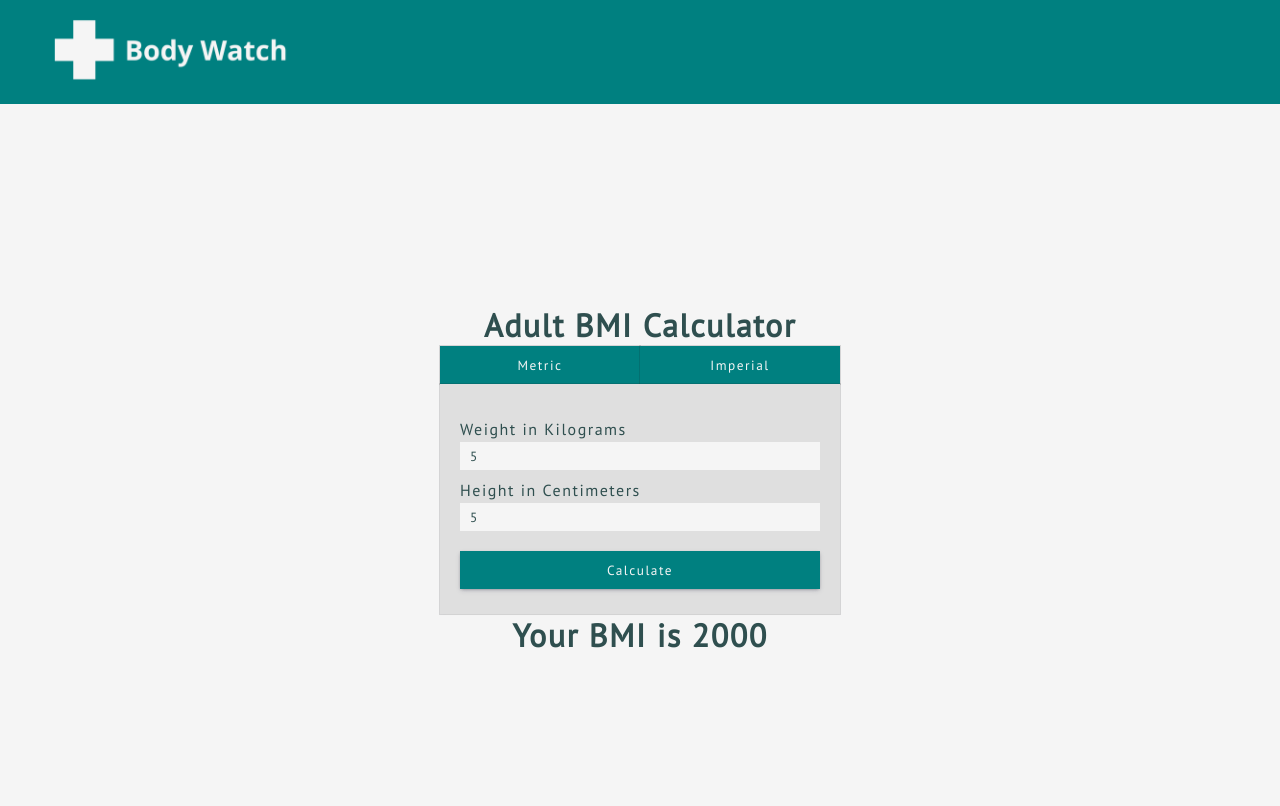
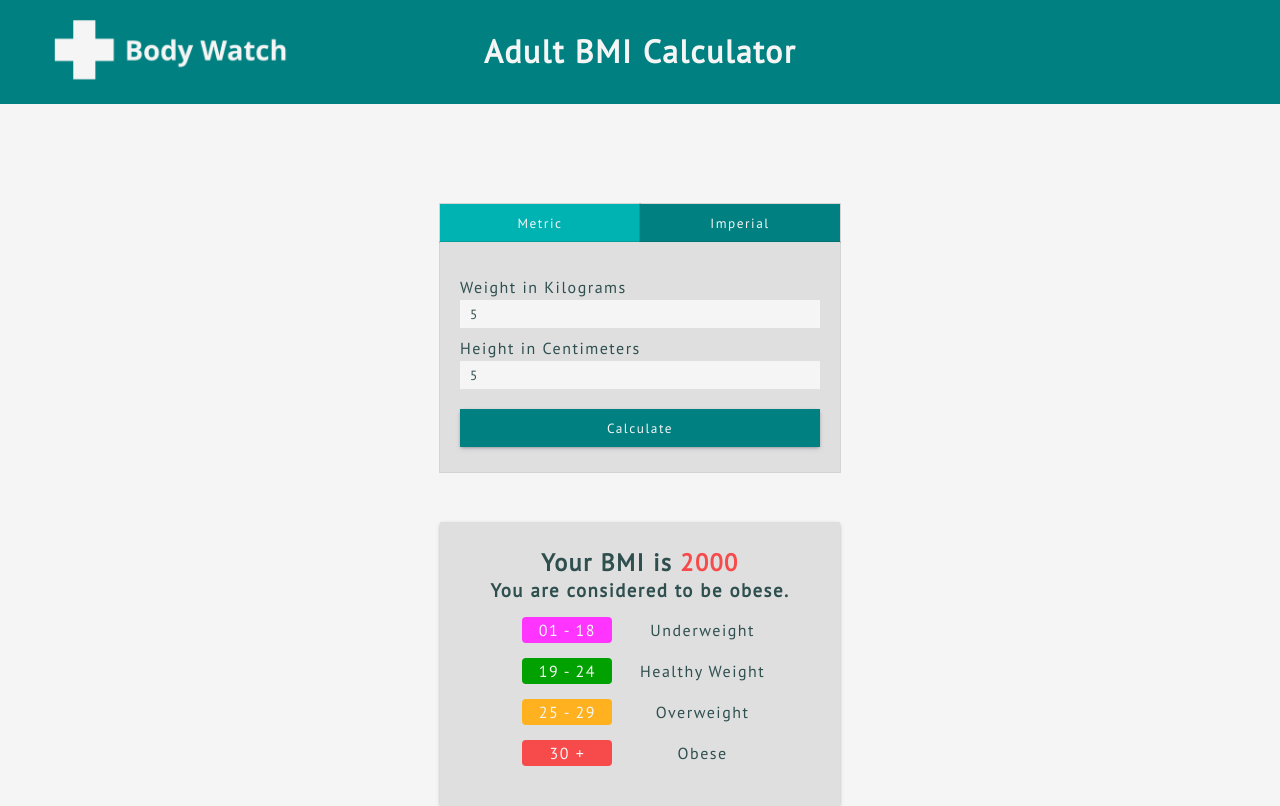
Before and after one commit to shayanabedi98/bmi-calculator-react, a React (Vite) app: page / in a window 1280 px wide. Both pictures are taken after typing "5", "5" into the empty fields and a click on the button "Calculate". Built offline with nearby package versions, Linux system fonts and the light colour scheme.

Commit message:
Added and styled results component, moved title to navbar

```diff
--- a/public/css/_variables.scss
+++ b/public/css/_variables.scss
@@ -9,3 +9,4 @@ $font-weight: (
   "regular": 400,
   "bold": 700,
 );
+$card-width: 400px;
--- a/public/css/main.css
+++ b/public/css/main.css
@@ -15,11 +15,24 @@
   cursor: pointer;
   transition: all 0.1s ease-in;
 }
-.grid-container .input-container form button:hover, .grid-container .systems button:hover {
-  background-color: #00b3b3;
-}
 .grid-container .input-container form button:active, .grid-container .systems button:active {
   box-shadow: none;
+}
+
+.grid-container .results-chart .obese, .grid-container .results-chart .over, .grid-container .results-chart .healthy, .grid-container .results-chart .under {
+  display: grid;
+  place-items: center;
+  grid-template-columns: 1fr 1fr;
+  width: 100%;
+  margin: 15px 0;
+}
+
+.grid-container .results-chart .obese span, .grid-container .results-chart .over span, .grid-container .results-chart .healthy span, .grid-container .results-chart .under span {
+  color: #F5F5F5;
+  padding: 3px;
+  border-radius: 4px;
+  margin-right: 20px;
+  width: 90px !important;
 }
 
 body {
@@ -28,20 +41,26 @@ body {
 
 .navbar {
   background-color: #008080;
+  justify-items: start;
 }
 .navbar img {
   height: 100px;
   position: relative;
   left: 50px;
 }
+.navbar h1 {
+  position: absolute;
+  left: 0;
+  right: 0;
+  top: 30px;
+  text-align: center;
+  color: #F5F5F5;
+}
 
 .grid-container {
-  margin-top: 200px;
+  margin-top: 100px;
   display: grid;
   place-items: center;
-}
-.grid-container h1 {
-  font-weight: weight(bold);
 }
 .grid-container .systems {
   display: grid;
@@ -52,6 +71,9 @@ body {
 .grid-container .systems button {
   width: 100%;
   box-shadow: rgba(0, 0, 0, 0.02) 0px 1px 3px 0px, rgba(27, 31, 35, 0.15) 0px 0px 0px 1px;
+}
+.grid-container .systems button:hover {
+  background-color: #004d4d !important;
 }
 .grid-container .input-container {
   background-color: #dfdfdf;
@@ -82,4 +104,29 @@ body {
 .grid-container .input-container form button {
   box-shadow: rgba(50, 50, 93, 0.25) 0px 2px 5px -1px, rgba(0, 0, 0, 0.3) 0px 1px 3px -1px;
   margin-top: 20px;
+}
+.grid-container .results {
+  margin-top: 50px;
+  background-color: #dfdfdf;
+  box-shadow: rgba(50, 50, 93, 0.25) 0px 2px 5px -1px, rgba(0, 0, 0, 0.3) 0px 1px 3px -1px;
+  padding: 25px;
+  text-align: center;
+  width: 400px;
+}
+.grid-container .results-chart {
+  display: grid;
+  place-items: center;
+  width: 100%;
+}
+.grid-container .results-chart .under span {
+  background-color: rgb(255, 52, 255);
+}
+.grid-container .results-chart .healthy span {
+  background-color: rgb(0, 161, 0);
+}
+.grid-container .results-chart .over span {
+  background-color: rgb(255, 177, 32);
+}
+.grid-container .results-chart .obese span {
+  background-color: rgb(247, 75, 75);
 }/*# sourceMappingURL=main.css.map */
--- a/public/css/main.scss
+++ b/public/css/main.scss
@@ -1,5 +1,10 @@
 @import "./resets";
 @import "./variables";
+
+@mixin gridCenter {
+  display: grid;
+  place-items: center;
+}
 
 %button-shared {
   background-color: $primary-color;
@@ -9,18 +14,24 @@
   cursor: pointer;
   transition: all 0.1s ease-in;
 
-  &:hover {
-    background-color: lighten($primary-color, 10%);
-  }
-
   &:active {
     box-shadow: none;
   }
 }
 
-@mixin gridCenter {
-  display: grid;
-  place-items: center;
+%weight-shared {
+  @include gridCenter();
+  grid-template-columns: 1fr 1fr;
+  width: 100%;
+  margin: 15px 0;
+}
+
+%weight-span-shared {
+  color: $background-color;
+  padding: 3px;
+  border-radius: 4px;
+  margin-right: 20px;
+  width: 90px !important;
 }
 
 // @mixin mobile {
@@ -35,38 +46,48 @@ body {
 
 .navbar {
   background-color: $primary-color;
+  justify-items: start;
 
   img {
     height: 100px;
     position: relative;
     left: 50px;
   }
+
+  h1 {
+    position: absolute;
+    left: 0;
+    right: 0;
+    top: 30px;
+    text-align: center;
+    color: $background-color;
+  }
 }
 
 .grid-container {
-  margin-top: 200px;
+  margin-top: 100px;
   @include gridCenter;
-
-  h1 {
-    font-weight: weight(bold);
-  }
 
   .systems {
     @include gridCenter;
     grid-template-columns: 1fr 1fr;
-    width: 400px;
+    width: $card-width;
 
     button {
       @extend %button-shared;
       width: 100%;
       box-shadow: rgba(0, 0, 0, 0.02) 0px 1px 3px 0px,
-      rgba(27, 31, 35, 0.15) 0px 0px 0px 1px;
+        rgba(27, 31, 35, 0.15) 0px 0px 0px 1px;
+
+      &:hover {
+        background-color: darken($primary-color, 10%) !important;
+      }
     }
   }
 
   .input-container {
     background-color: $accent-color;
-    width: 400px;
+    width: $card-width;
     box-shadow: rgba(0, 0, 0, 0.02) 0px 1px 3px 0px,
       rgba(27, 31, 35, 0.15) 0px 0px 0px 1px;
     padding: 25px 20px;
@@ -98,7 +119,54 @@ body {
         @extend %button-shared;
         box-shadow: rgba(50, 50, 93, 0.25) 0px 2px 5px -1px,
           rgba(0, 0, 0, 0.3) 0px 1px 3px -1px;
-          margin-top: 20px;
+        margin-top: 20px;
+      }
+    }
+  }
+
+  .results {
+    margin-top: 50px;
+    background-color: $accent-color;
+    box-shadow: rgba(50, 50, 93, 0.25) 0px 2px 5px -1px,
+      rgba(0, 0, 0, 0.3) 0px 1px 3px -1px;
+    padding: 25px;
+    text-align: center;
+    width: $card-width;
+
+    &-chart {
+      @include gridCenter();
+      width: 100%;
+
+      .under {
+        @extend %weight-shared;
+        span {
+          background-color: rgb(255, 52, 255);
+          @extend %weight-span-shared;
+        }
+      }
+
+      .healthy {
+        @extend %weight-shared;
+        span {
+          background-color: rgb(0, 161, 0);
+          @extend %weight-span-shared;
+        }
+      }
+
+      .over {
+        @extend %weight-shared;
+        span {
+          background-color: rgb(255, 177, 32);
+          @extend %weight-span-shared;
+        }
+      }
+
+      .obese {
+        @extend %weight-shared;
+        span {
+          background-color: rgb(247, 75, 75);
+          @extend %weight-span-shared;
+        }
       }
     }
   }
--- a/src/components/Container.jsx
+++ b/src/components/Container.jsx
@@ -2,6 +2,7 @@ import { useState } from "react";
 import Imperial from "./Imperial";
 import Metric from "./Metric";
 import Systems from "./Systems";
+import Results from "./Results";
 import { motion } from "framer-motion";
 
 function Container() {
@@ -29,6 +30,7 @@ function Container() {
         return { ...prevValue, [name]: parseFloat(value) || "" };
       }
     });
+    setBmi(0)
   };
 
   const handleActive = (clicked) => {
@@ -36,6 +38,8 @@ function Container() {
       metric: clicked == "metric",
       imperial: clicked == "imperial",
     });
+
+    setBmi(0)
   };
 
   const calculateImperial = () => {
@@ -58,8 +62,7 @@ function Container() {
   return (
     <>
       <div className="grid-container">
-        <h1>Adult BMI Calculator</h1>
-        <Systems handleActive={handleActive} />
+        <Systems active={active} handleActive={handleActive} />
         {active.metric && (
           <Metric
             key="metric"
@@ -78,9 +81,7 @@ function Container() {
         )}
 
         {bmi > 0 && (
-          <motion.div initial={{ opacity: 0 }} animate={{ opacity: 1 }}>
-            <h1>Your BMI is {bmi}</h1>
-          </motion.div>
+          <Results bmi={bmi}/>
         )}
       </div>
     </>
--- a/src/components/Navbar.jsx
+++ b/src/components/Navbar.jsx
@@ -4,6 +4,7 @@ const Navbar = () => {
   return (
     <div className='navbar'>
         <img src="../../public/logo.png" />
+        <h1>Adult BMI Calculator</h1>
     </div>
   )
 }
--- /dev/null
+++ b/src/components/Results.jsx
@@ -0,0 +1,73 @@
+import React from "react";
+import { motion } from "framer-motion";
+
+const Results = ({ bmi }) => {
+  const resultStyle = (result) => {
+    if (result > 0 && result <= 18) {
+      return "rgb(255, 52, 255)";
+    } else if (result >= 19 && result <= 24) {
+      return "rgb(0, 161, 0)";
+    } else if (result >= 25 && result <= 29) {
+      return "rgb(255, 177, 32)";
+    } else if (result > 29) {
+      return "rgb(247, 75, 75)";
+    }
+  };
+
+  const resultSentence = (result) => {
+    if (result > 0 && result <= 18) {
+      return "underweight";
+    } else if (result >= 19 && result <= 24) {
+      return "at a healthy weight";
+    } else if (result >= 25 && result <= 29) {
+      return "overweight";
+    } else if (result > 29) {
+      return "obese";
+    }
+  };
+
+  return (
+    <div className="results">
+      <motion.div
+        initial={{ opacity: 0 }}
+        animate={{ opacity: 1 }}
+        className="result-sentence"
+      >
+        <h2>
+          Your BMI is <span style={{ color: resultStyle(bmi) }}>{bmi}</span>
+        </h2>
+        <h3>You are considered to be {resultSentence(bmi)}.</h3>
+      </motion.div>
+      <motion.div
+        className="results-chart"
+        initial={{ opacity: 0, height: 0 }}
+        animate={{ opacity: 1, height: "auto" }}
+        transition={{
+          opacity: { delay: 1, ease: "easeInOut" },
+          height: { delay: 0.5, ease: "easeInOut", duration: 0.4 },
+        }}
+      >
+        <div>
+          <div className="under">
+            <span>01 - 18</span>
+            <p>Underweight</p>
+          </div>
+          <div className="healthy">
+            <span>19 - 24</span>
+            <p>Healthy Weight</p>
+          </div>
+          <div className="over">
+            <span>25 - 29</span>
+            <p>Overweight</p>
+          </div>
+          <div className="obese">
+            <span>30 + </span>
+            <p>Obese</p>
+          </div>
+        </div>
+      </motion.div>
+    </div>
+  );
+};
+
+export default Results;
--- a/src/components/Systems.jsx
+++ b/src/components/Systems.jsx
@@ -1,10 +1,10 @@
 import React from "react";
 
-const Systems = ({ handleActive }) => {
+const Systems = ({ handleActive, active }) => {
   return (
     <div className="systems">
-      <button onClick={() => handleActive("metric")}>Metric</button>
-      <button onClick={() => handleActive("imperial")}>Imperial</button>
+      <button style={{ backgroundColor: active.metric ? '#00b3b3' : '#008080'}} onClick={() => handleActive("metric")}>Metric</button>
+      <button style={{ backgroundColor: active.imperial ? '#00b3b3' : '#008080'}} onClick={() => handleActive("imperial")}>Imperial</button>
     </div>
   );
 };
```
Also changed, not shown: 1 other file (tests, documents, lock files or other folders).
